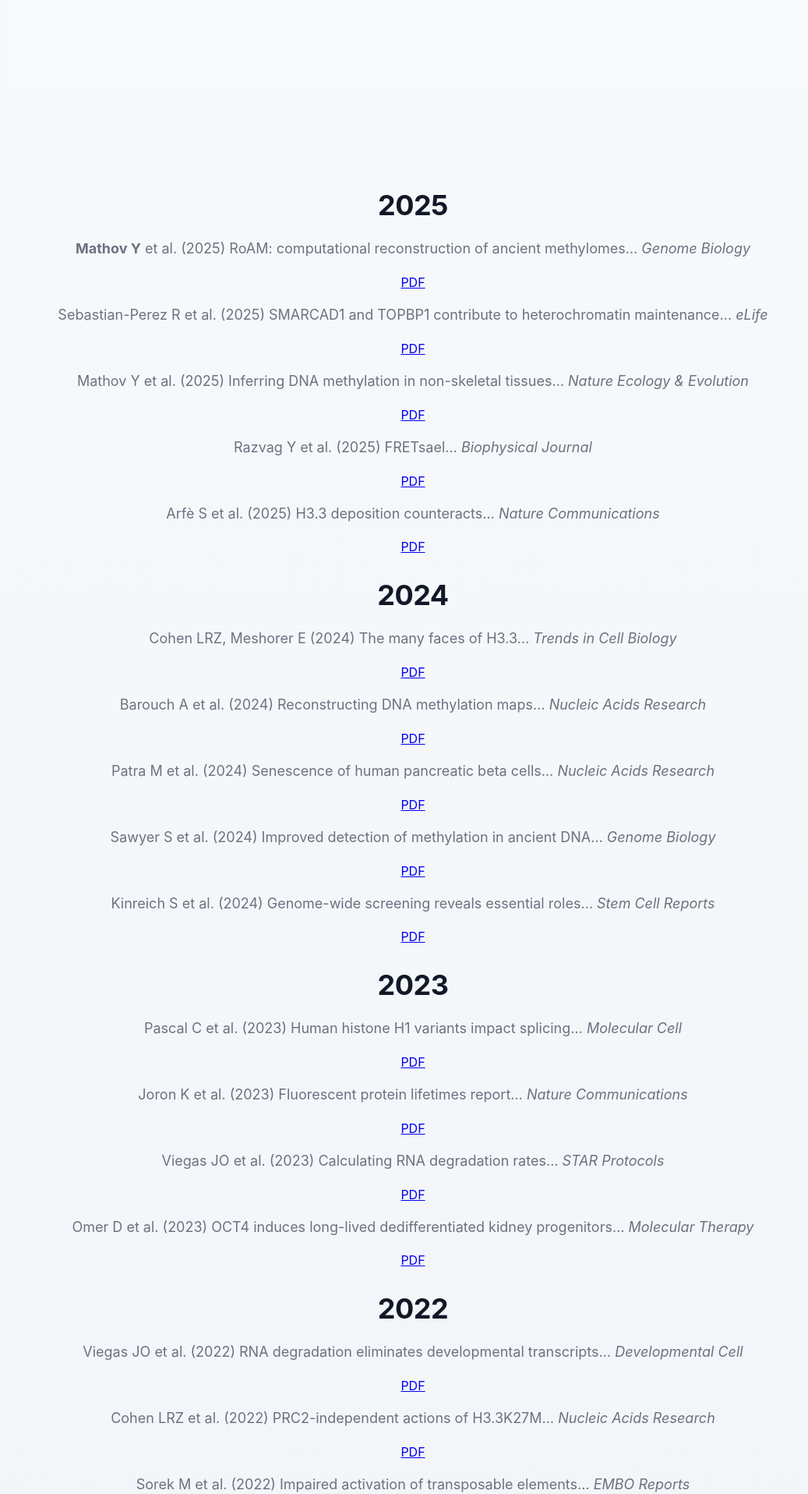
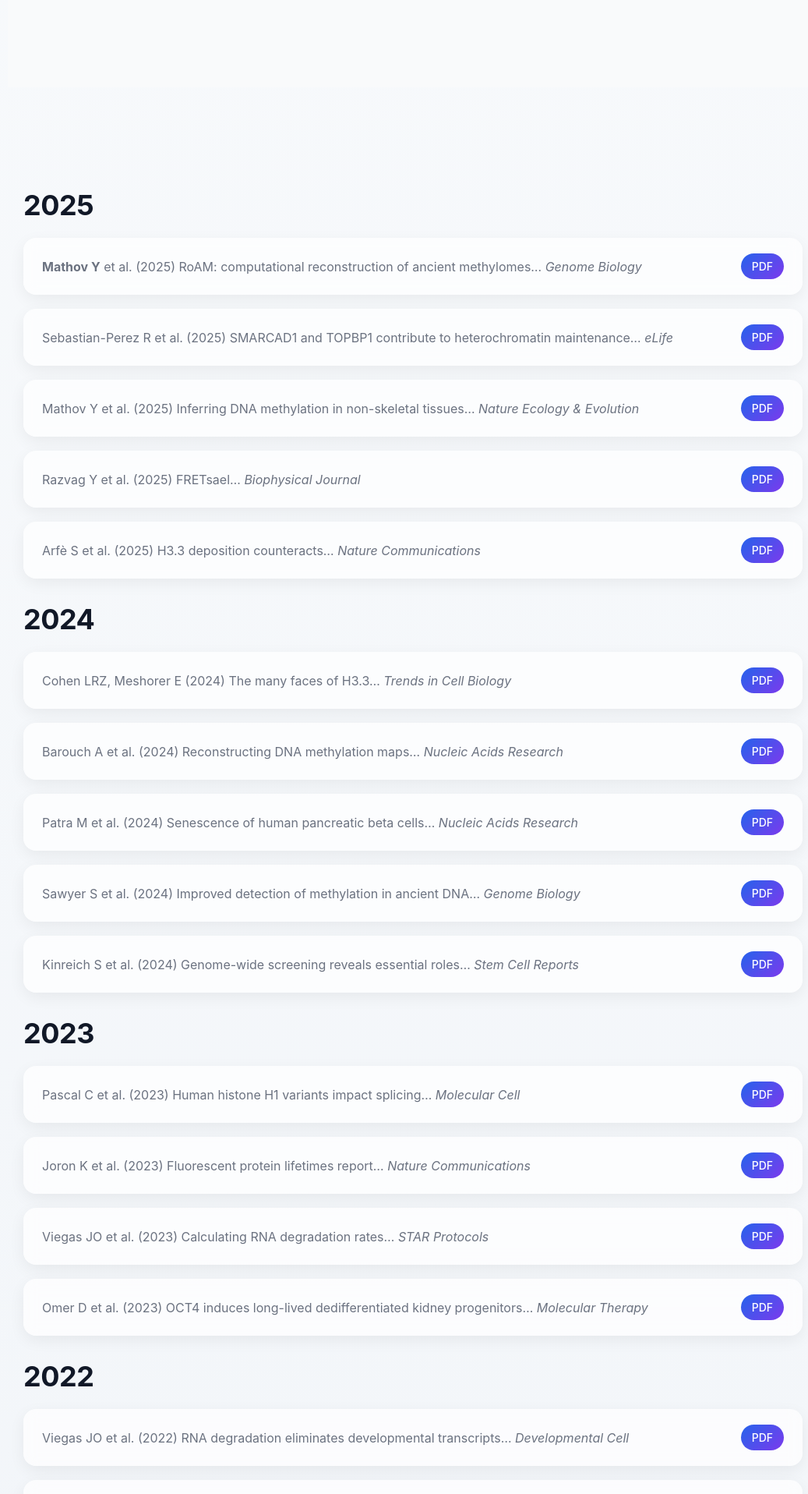
Before and after one commit to Liora347/labwebsite, a Jekyll site: the page built from publications.md, in a window 1280 px wide. Shown: the part 584-2500 px from the top of the page at 78% size, without its empty margins (110-1147 px from the left). Built offline with Jekyll 4.4.1, drawn with Linux system fonts in a browser that asks for light colours; a script bundle is joined from its source files by our own code; library files that are not in the unit come from our copies.

Commit message:
Update main.scss

```diff
--- a/assets/css/main.scss
+++ b/assets/css/main.scss
@@ -275,3 +275,57 @@ h2 {
   font-size: 0.9rem;
   color: #666;
 }
+
+/* ========================
+   PUBLICATIONS
+======================== */
+
+.publications {
+  text-align: left;
+}
+
+.pub-item {
+  background: rgba(255,255,255,0.7);
+  backdrop-filter: blur(8px);
+  padding: 20px 24px;
+  border-radius: 16px;
+  margin-bottom: 18px;
+  box-shadow: 0 6px 20px rgba(0,0,0,0.06);
+  display: flex;
+  justify-content: space-between;
+  align-items: center;
+  gap: 20px;
+  transition: 0.2s ease;
+}
+
+.pub-item:hover {
+  transform: translateY(-3px);
+  box-shadow: 0 12px 30px rgba(0,0,0,0.1);
+}
+
+.pub-item p {
+  margin: 0;
+  flex: 1;
+  font-size: 16px;
+  line-height: 1.5;
+}
+
+.pub-item em {
+  color: var(--muted);
+  font-style: italic;
+}
+
+.pub-btn {
+  white-space: nowrap;
+  padding: 8px 14px;
+  border-radius: 999px;
+  background: linear-gradient(135deg, var(--primary), var(--accent));
+  color: white;
+  text-decoration: none;
+  font-size: 14px;
+  font-weight: 500;
+}
+
+.pub-btn:hover {
+  opacity: 0.9;
+}
```
